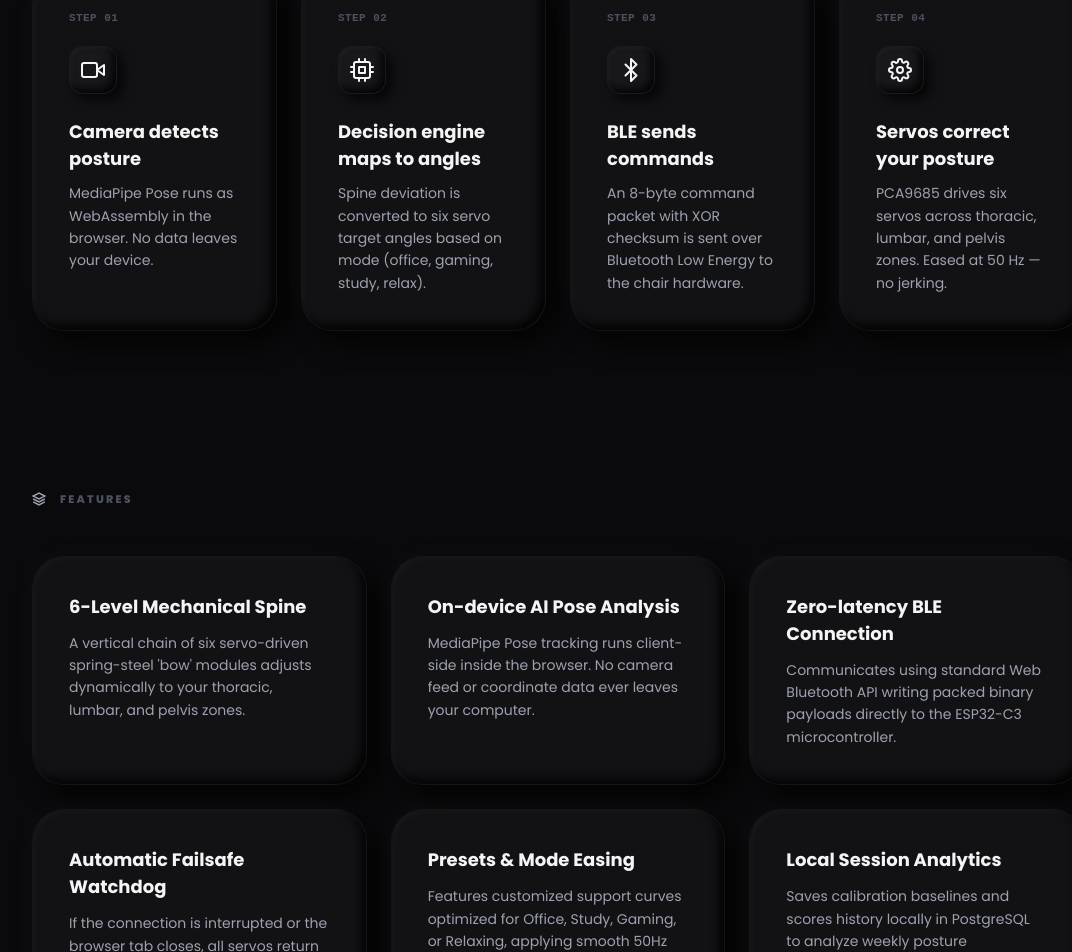
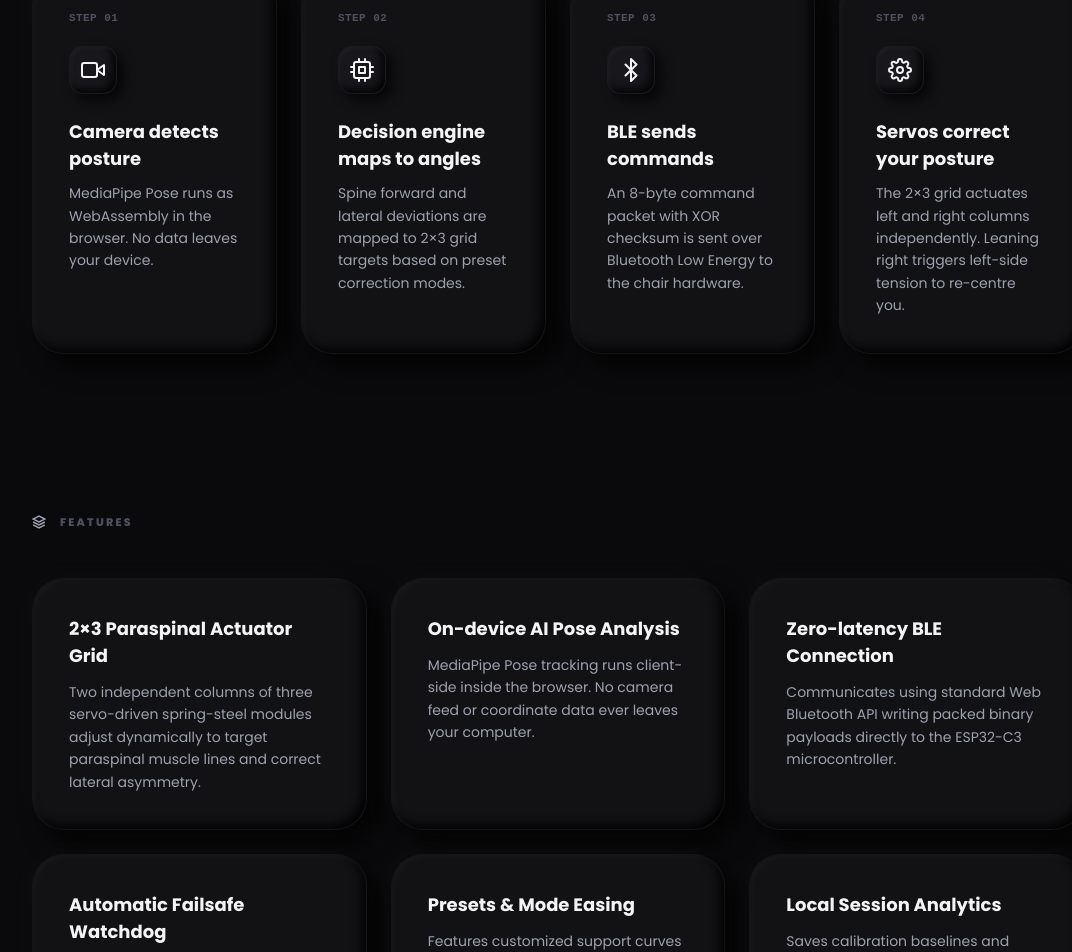
Before and after one commit to brovk2008/Poschair_final, a Next.js app in the folder website/: page / in a window 1280 px wide. Shown: the part 1108-2060 px from the top of the page, without its empty margins (82-1154 px from the left). Built offline with nearby package versions, Linux system fonts and the light colour scheme; no server answers.

Commit message:
Sync documentation and website copy with V2 2x3 paraspinal grid hardware specification

```diff
--- a/website/src/components/Features.tsx
+++ b/website/src/components/Features.tsx
@@ -2,8 +2,8 @@ import React from 'react'
 
 const features = [
   {
-    title: "6-Level Mechanical Spine",
-    desc: "A vertical chain of six servo-driven spring-steel 'bow' modules adjusts dynamically to your thoracic, lumbar, and pelvis zones."
+    title: "2×3 Paraspinal Actuator Grid",
+    desc: "Two independent columns of three servo-driven spring-steel modules adjust dynamically to target paraspinal muscle lines and correct lateral asymmetry."
   },
   {
     title: "On-device AI Pose Analysis",
--- a/website/src/components/HowItWorks.tsx
+++ b/website/src/components/HowItWorks.tsx
@@ -27,7 +27,7 @@ const steps = [
     ),
     step:  '02',
     title: 'Decision engine maps to angles',
-    desc:  'Spine deviation is converted to six servo target angles based on mode (office, gaming, study, relax).',
+    desc:  'Spine forward and lateral deviations are mapped to 2×3 grid targets based on preset correction modes.',
   },
   {
     icon: (
@@ -48,7 +48,7 @@ const steps = [
     ),
     step:  '04',
     title: 'Servos correct your posture',
-    desc:  'PCA9685 drives six servos across thoracic, lumbar, and pelvis zones. Eased at 50 Hz — no jerking.',
+    desc:  'The 2×3 grid actuates left and right columns independently. Leaning right triggers left-side tension to re-centre you.',
   },
 ]
 
```
Also changed, not shown: 2 other files (tests, documents, lock files or other folders).
